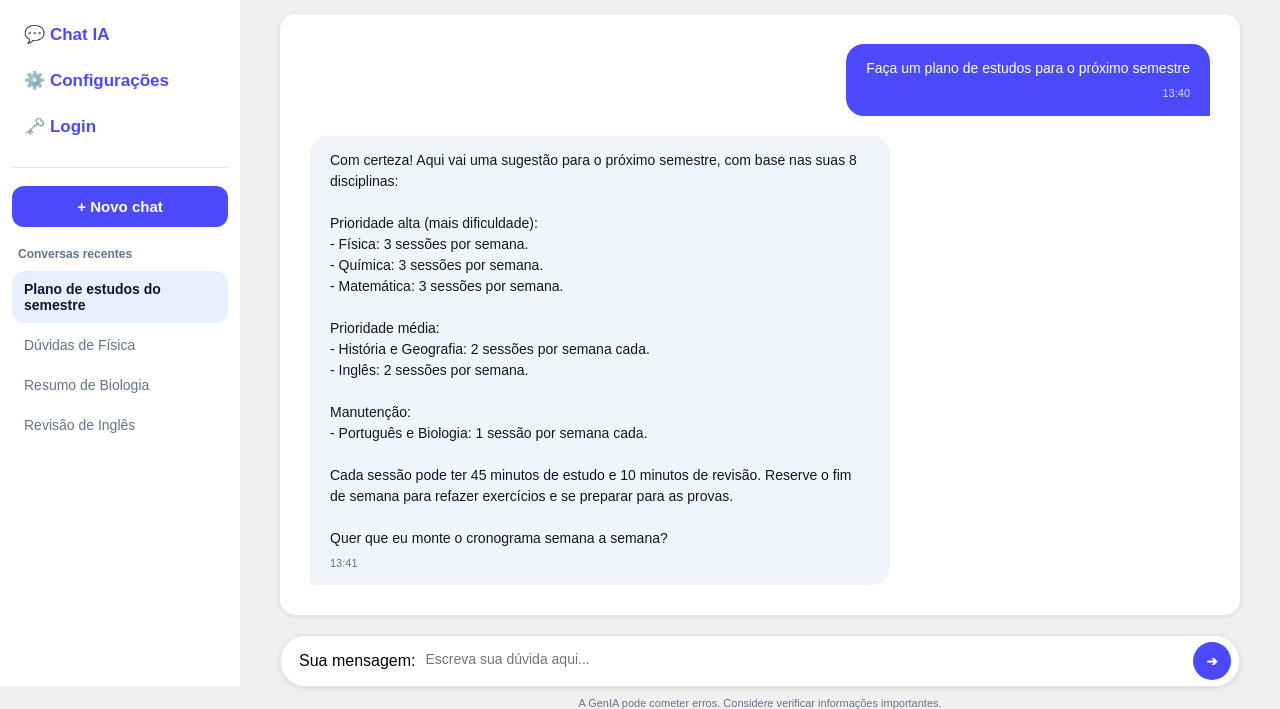
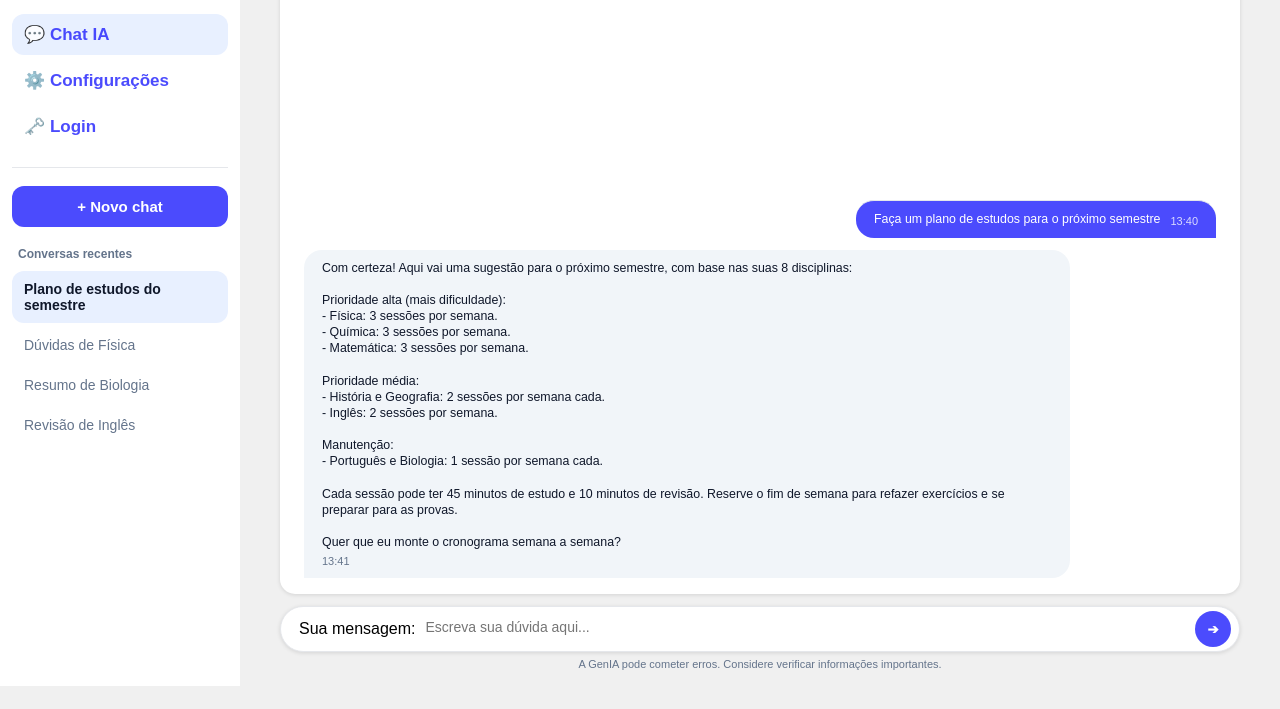
Before and after one commit to pauloparada-hash/genIA, a plain HTML site: page chat.html in a window 1280 px wide. Shown: the part 114-823 px from the top of the page. After the commit the page ends 800 px from the top, so only its background shows below. Drawn offline with Linux system fonts and the light colour scheme.

Commit message:
Refactor chat.css for improved styling and layout

```diff
--- a/chat.css
+++ b/chat.css
@@ -1,10 +1,14 @@
+html, body {
+    height: 100%;
+    margin: 0;
+    overflow: hidden;
+}
 body {
     font-family: Arial, Helvetica, sans-serif;
     background-color: #f0f0f0;
     color: black;
-    margin: 0;
 }
-.menu {
+.menu{
     position: fixed;
     top: 0;
     left: 0;
@@ -12,12 +16,12 @@ body {
     height: 100vh;
     background-color: white;
     padding: 15px 12px;
+    z-index: 10;
     box-sizing: border-box;
     display: flex;
     flex-direction: column;
-    z-index: 10;
 }
-.menu-logo {
+.menu-logo{
     display: flex;
     align-items: center;
     gap: 10px;
@@ -25,22 +29,22 @@ body {
     margin-bottom: 15px;
     border-bottom: 1px solid #e5e7eb;
 }
-.menu-logo img {
+.menu-logo img{
     width: 36px;
     height: 36px;
     border-radius: 50%;
 }
-.nome {
+.nome{
     font-size: 25px;
     font-weight: bold;
     margin: 0;
 }
-.menu-links {
+.menu-links{
     display: flex;
     flex-direction: column;
     gap: 5px;
 }
-.menu-links a {
+.menu-links a{
     display: flex;
     gap: 12px;
     padding: 10px 12px;
@@ -50,10 +54,43 @@ body {
     font-weight: bold;
     font-size: 17px;
 }
-.menu-links a:hover {
+.menu-links a:hover{
     background-color: #e8f0ff;
 }
-
+.menu-links a.ativo{
+    background-color: #e8f0ff;
+}
+.usuario{
+    display: flex;
+    align-items: center;
+    gap: 10px;
+    padding: 15px 6px 10px 6px;
+    margin-top: auto;
+    border-top: 1px solid #e5e7eb;
+}
+.usuario img{
+    width: 36px;
+    height: 36px;
+    border-radius: 50%;
+}
+.usuario p{
+    font-size: 15px;
+    font-weight: bold;
+    margin: 0;
+}
+.login{
+    display: flex;
+    gap: 8px;
+    padding: 6px 12px;
+    border-radius: 10px;
+    color: rgba(43, 43, 253, 0.849);
+    text-decoration: none;
+    font-weight: bold;
+    font-size: 13px;
+}
+.login:hover{
+    background-color: #e8f0ff;
+}
 .conversas {
     margin-top: 20px;
     padding-top: 18px;
@@ -106,57 +143,62 @@ body {
 .conteudo {
     margin-left: 240px;
     height: 100vh;
-    padding: 20px 40px;
+    padding: 2vh 40px;
     box-sizing: border-box;
     display: flex;
     flex-direction: column;
-    gap: 20px;
+    gap: 1.5vh;
 }
 .topo-chat {
+    flex-shrink: 0;
     background-color: rgba(43, 43, 253, 0.849);
     color: white;
-    padding: 18px 24px;
+    padding: 1.5vh 24px;
     border-radius: 15px;
     box-shadow: 0 1px 4px rgba(0, 0, 0, 0.12);
 }
 .topo-chat h2 {
-    font-size: 26px;
+    font-size: clamp(20px, 2.8vh, 26px);
     font-weight: bold;
-    margin: 0 0 4px 0;
+    margin: 0 0 2px 0;
 }
 .topo-chat p {
-    font-size: 15px;
+    font-size: clamp(12px, 1.6vh, 15px);
     margin: 0;
 }
-
 .historico-mensagens {
-    flex-grow: 1;
+    flex: 1;
+    min-height: 0;
+    overflow-y: auto;
     background-color: white;
     border-radius: 15px;
     box-shadow: 0 1px 4px rgba(0, 0, 0, 0.12);
-    padding: 30px;
+    padding: 2vh 24px;
     display: flex;
     flex-direction: column;
-    gap: 20px;
+    justify-content: flex-start;
+    gap: 1.5vh;
 }
 .mensagem {
-    max-width: 60%;
-    padding: 14px 20px;
+    max-width: 80%;
+    padding: 1.2vh 18px;
     border-radius: 18px;
-    font-size: 14px;
-    line-height: 1.5;
+    font-size: clamp(11px, 1.55vh, 14px);
+    line-height: 1.3;
 }
 .mensagem p {
     margin: 0;
     white-space: pre-line;
+    font-weight: normal;
+    font-size: inherit;
 }
-.usuario {
+.mensagem.usuario {
     align-self: flex-end;
     background-color: rgba(43, 43, 253, 0.849);
     color: white;
     border-bottom-right-radius: 0;
 }
-.ia {
+.mensagem.ia {
     align-self: flex-start;
     background-color: #f1f5f9;
     color: #0f172a;
@@ -166,13 +208,15 @@ body {
     display: block;
     font-size: 11px;
     color: #64748b;
-    margin-top: 6px;
+    margin-top: 4px;
 }
-.usuario .tempo-mensagem {
+.mensagem.usuario .tempo-mensagem {
     text-align: right;
     color: rgba(255, 255, 255, 0.8);
 }
-
+.entrada {
+    flex-shrink: 0;
+}
 .caixa-texto {
     display: flex;
     align-items: center;
@@ -180,26 +224,26 @@ body {
     background-color: white;
     border: 1px solid #e5e7eb;
     border-radius: 25px;
-    padding: 6px 8px 6px 18px;
+    padding: 4px 8px 4px 18px;
     box-shadow: 0 1px 4px rgba(0, 0, 0, 0.12);
     box-sizing: border-box;
 }
 .entrada textarea {
     flex: 1;
-    min-height: 36px;
+    min-height: 32px;
     max-height: 120px;
     background: transparent;
     border: none;
     outline: none;
     resize: none;
-    padding: 8px 0;
+    padding: 6px 0;
     font-size: 14px;
     font-family: Arial, Helvetica, sans-serif;
     box-sizing: border-box;
 }
 .botao-enviar {
-    width: 38px;
-    height: 38px;
+    width: 36px;
+    height: 36px;
     background-color: rgba(43, 43, 253, 0.849);
     color: white;
     border: none;
@@ -217,5 +261,5 @@ body {
     text-align: center;
     color: #64748b;
     font-size: 11px;
-    margin: 10px 0 0 0;
+    margin: 6px 0 0 0;
 }
```
